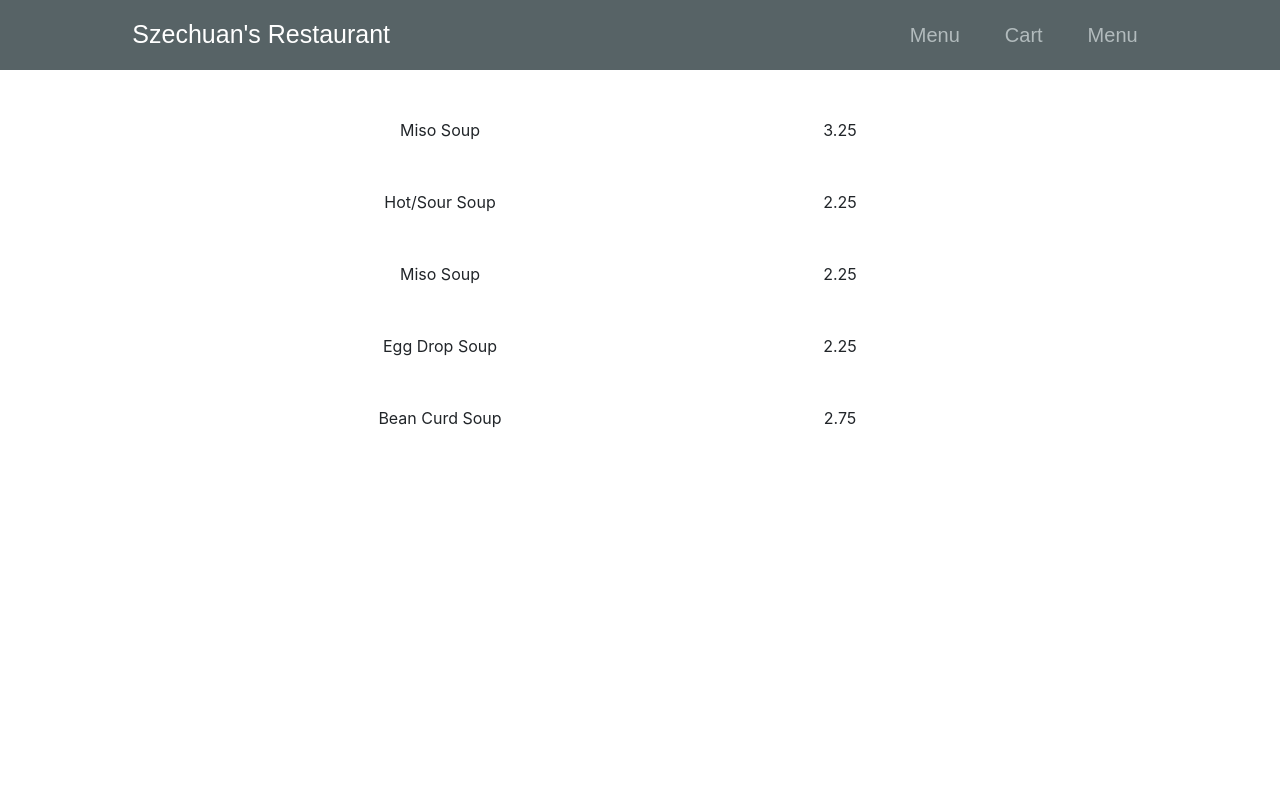
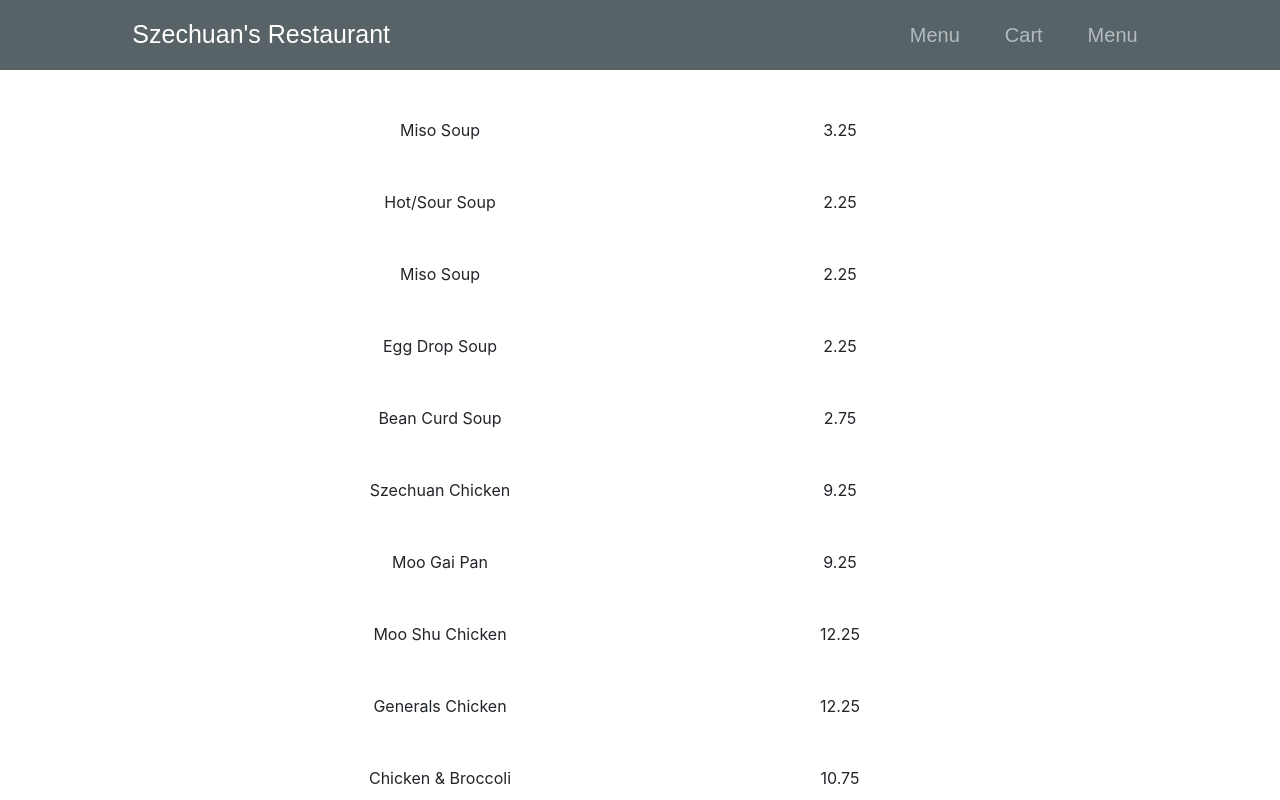
Before and after one commit to chriskavanagh/szechuans, a React (Vite) app: page / in a window 1280 px wide. Built offline with nearby package versions, Linux system fonts and the light colour scheme; what react-toastify-redux would draw is missing.

Commit message:
SoupById

```diff
--- a/src/components/SoupById.jsx
+++ b/src/components/SoupById.jsx
@@ -44,20 +44,71 @@ const mystate = {
       price: 2.75
     },
     allIds: [100, 101, 102, 103, 104]
+  },
+  poultryById: {
+    200: {
+      id: 200,
+      name: "Szechuan Chicken",
+      price: 9.25
+    },
+    201: {
+      id: 201,
+      name: "Moo Gai Pan",
+      price: 9.25
+    },
+    202: {
+      id: 202,
+      name: "Moo Shu Chicken",
+      price: 12.25
+    },
+    203: {
+      id: 203,
+      name: "Generals Chicken",
+      price: 12.25
+    },
+    204: {
+      id: 204,
+      name: "Chicken & Broccoli",
+      price: 10.75
+    },
+    allIds: [200, 201, 202, 203, 204]
   }
 };
 
 export default function SoupById() {
-  const { allIds } = mystate.soupById;
+  /* soup */
   const { soupById } = mystate;
-  return (
-    <>
-      {allIds.map(id => (
+  const { allIds: soupAllIds } = mystate.soupById;
+  /* poultry */
+  const { poultryById } = mystate;
+  const { allIds: poultryAllIds } = mystate.poultryById;
+
+  const poultry = (
+    <div>
+      {poultryAllIds.map(id => (
+        <Div key={id}>
+          <div>{poultryById[id].name}</div>
+          <div>{poultryById[id].price}</div>
+        </Div>
+      ))}
+    </div>
+  );
+
+  const soup = (
+    <div>
+      {soupAllIds.map(id => (
         <Div key={id}>
           <div>{soupById[id].name}</div>
           <div>{soupById[id].price}</div>
         </Div>
       ))}
+    </div>
+  );
+
+  return (
+    <>
+      <div>{soup}</div>
+      <div>{poultry}</div>
     </>
   );
 }
```
